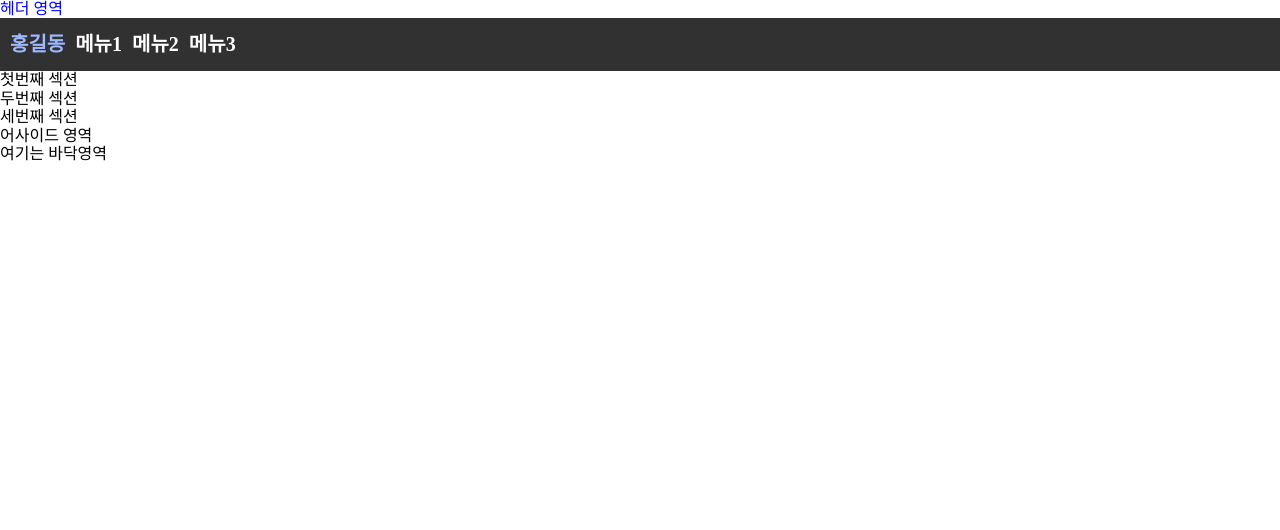
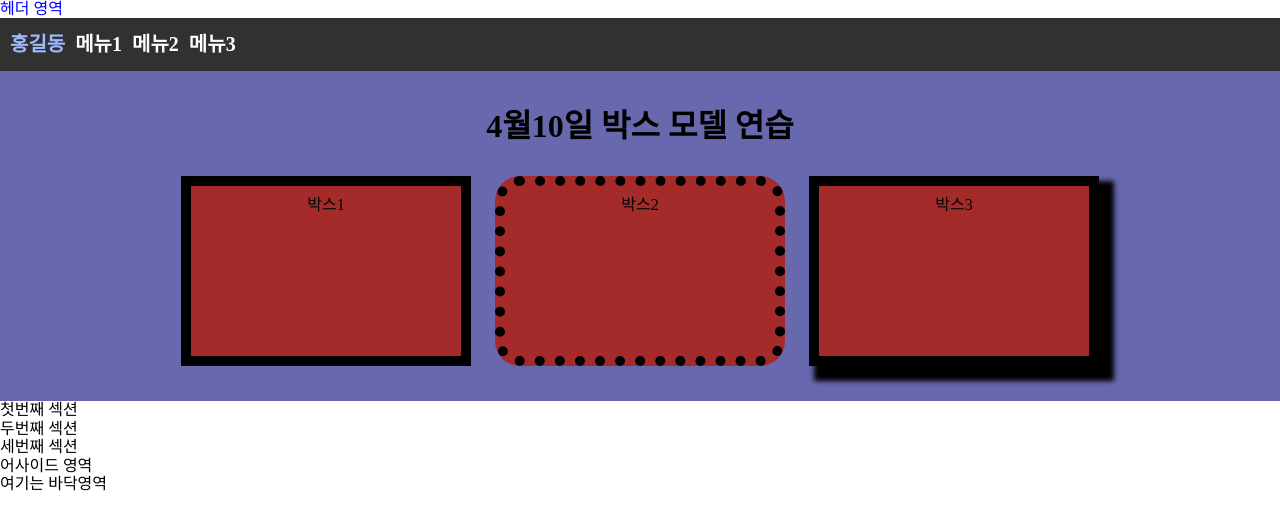
Before and after one commit to Brem0827/Project2020, a plain HTML site: page index.html in a window 1280 px wide. Drawn offline with Linux system fonts and the light colour scheme.

Commit message:
Edit Article 1
box model 연습

```diff
--- a/index.html
+++ b/index.html
@@ -27,6 +27,14 @@
             <li><a href="#">메뉴3</a></li>
         </ul>
     </nav>
+    <article class="article-bg1">
+        <h1>4월10일 박스 모델 연습</h1>
+        <section>
+            <div class="box1">박스1</div>
+            <div class="box2">박스2</div>
+            <div class="box3">박스3</div>
+        </section>
+    </article>
     <article>
         <section>첫번째 섹션</section>
         <section>두번째 섹션</section>
--- a/main.css
+++ b/main.css
@@ -38,3 +38,45 @@ ul li a{
     font-weight: bold;
     text-decoration: none;
 }
+
+/* article background */
+.article-bg1{
+    height:300px;
+    padding:15px;
+    text-align:center;
+    background-color:rgb(104,104,175);
+
+}
+
+/* box model test */
+.box1{
+    display:inline-block;
+    width:20%;
+    height:150px;
+    margin:10px;
+    padding:10px;
+    background-color: brown;
+    border: 10px solid black;
+}
+
+.box2{
+    display:inline-block;
+    width:20%;
+    height:150px;
+    margin:10px;
+    padding:10px;
+    background-color: brown;
+    border: 10px dotted black;
+    border-radius: 25px;
+}
+
+.box3{
+    display:inline-block;
+    width:20%;
+    height:150px;
+    margin:10px;
+    padding:10px;
+    background-color: brown;
+    border: 10px solid black;
+    box-shadow: 10px 10px 5px 5px black;
+}
```
